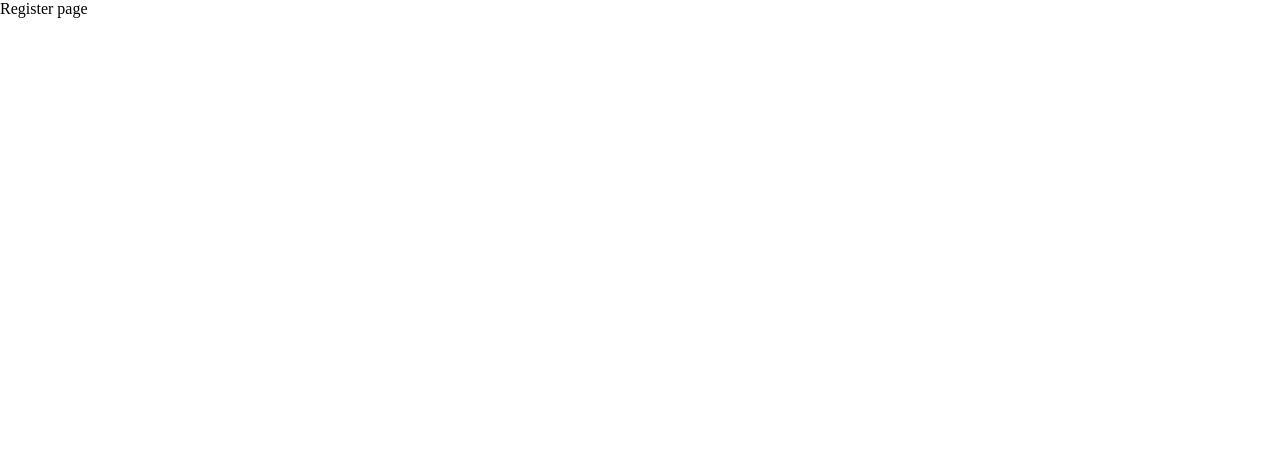
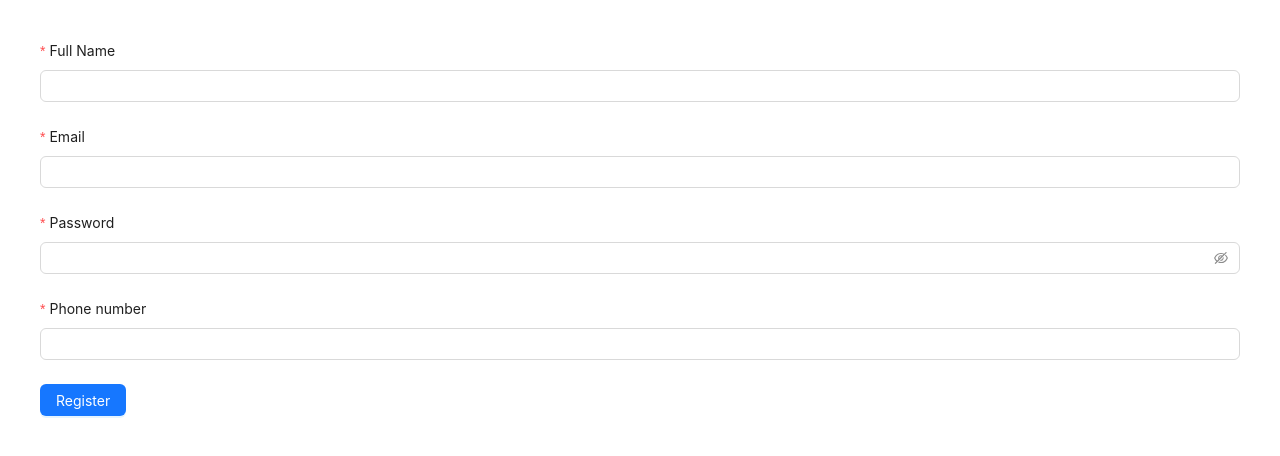
Before and after one commit to truong16102001/react-ultimate2, a React (Vite) app: page /register in a window 1280 px wide. Shown: the top 456 px of the page. Built offline with nearby package versions, Linux system fonts and the light colour scheme.

Commit message:
completed register user use uncontrolled validate data

```diff
--- a/src/constants/api.constant.js
+++ b/src/constants/api.constant.js
@@ -4,4 +4,5 @@ export const API_URL = {
   UPDATE_USER: "/api/v1/user",
   DELETE_USER: "/api/v1/user",
   UPLOAD_FILE: "/api/v1/file/upload",
+  REGISTER_USER: "/api/v1/user/register",
 };
--- a/src/routes/register.jsx
+++ b/src/routes/register.jsx
@@ -1,8 +1,103 @@
+import { Button, Input, Form } from "antd";
+import { registerUserAPI } from "../services/api.service";
+import { notifyError, notifySuccess } from "../utils/notify";
+import { useNavigate } from "react-router-dom";
+
 const Register = () => {
+   const [form] = Form.useForm();
+   const navigate = useNavigate();
+
+    const onFinish = async (values) => {
+      //call api
+      const res = await registerUserAPI(
+        values.fullName,
+        values.email,
+        values.password,
+        values.phone,
+      );
+      if (res.data) {
+        notifySuccess("Register user successfully");
+        navigate("/login");
+      } else {
+        notifyError("Register user failed");
+      }
+    };
+
   return (
-    <>
-      <div>Register page</div>
-    </>
+    <Form
+      form={form}
+      layout="vertical"
+      onFinish={onFinish}
+    >
+      <div
+        style={{
+          margin: "40px",
+        }}
+      >
+        <Form.Item
+          label="Full Name"
+          name="fullName"
+          rules={[
+            {
+              required: true,
+              message: "Please input your username!",
+            },
+          ]}
+        >
+          <Input />
+        </Form.Item>
+
+        <Form.Item
+          label="Email"
+          name="email"
+          rules={[
+            {
+              required: true,
+              message: "Please input your username!",
+            },
+            {
+              type: "email",
+              message: "Email is not valid!",
+            },
+          ]}
+        >
+          <Input />
+        </Form.Item>
+
+        <Form.Item
+          label="Password"
+          name="password"
+          rules={[
+            {
+              required: true,
+              message: "Please input your username!",
+            },
+          ]}
+        >
+          <Input.Password />
+        </Form.Item>
+
+        <Form.Item
+          label="Phone number"
+          name="phone"
+          rules={[
+            {
+              required: true,
+              pattern: new RegExp(/\d+/g),
+              message: "Wrong format!",
+            },
+          ]}
+        >
+          <Input />
+        </Form.Item>
+
+        <div>
+          <Button onClick={() => form.submit()} type="primary">
+            Register
+          </Button>
+        </div>
+      </div>
+    </Form>
   );
 };
 export default Register;
--- a/src/services/api.service.js
+++ b/src/services/api.service.js
@@ -31,6 +31,16 @@ const uploadFileAPI = (file, uploadType) => {
   });
 }
 
+const registerUserAPI = (fullName, email, password, phone) => {
+  const data = {
+    fullName: fullName,
+    email: email,
+    password: password,
+    phone: phone,
+  };
+  return axios.post(API_URL.REGISTER_USER, data);
+};
+
 export {
   createUserAPI,
   getAllUserAPI,
@@ -38,4 +48,5 @@ export {
   deleteUserAPI,
   uploadFileAPI,
   getUsersPaginateAPI,
+  registerUserAPI,
 };
```
